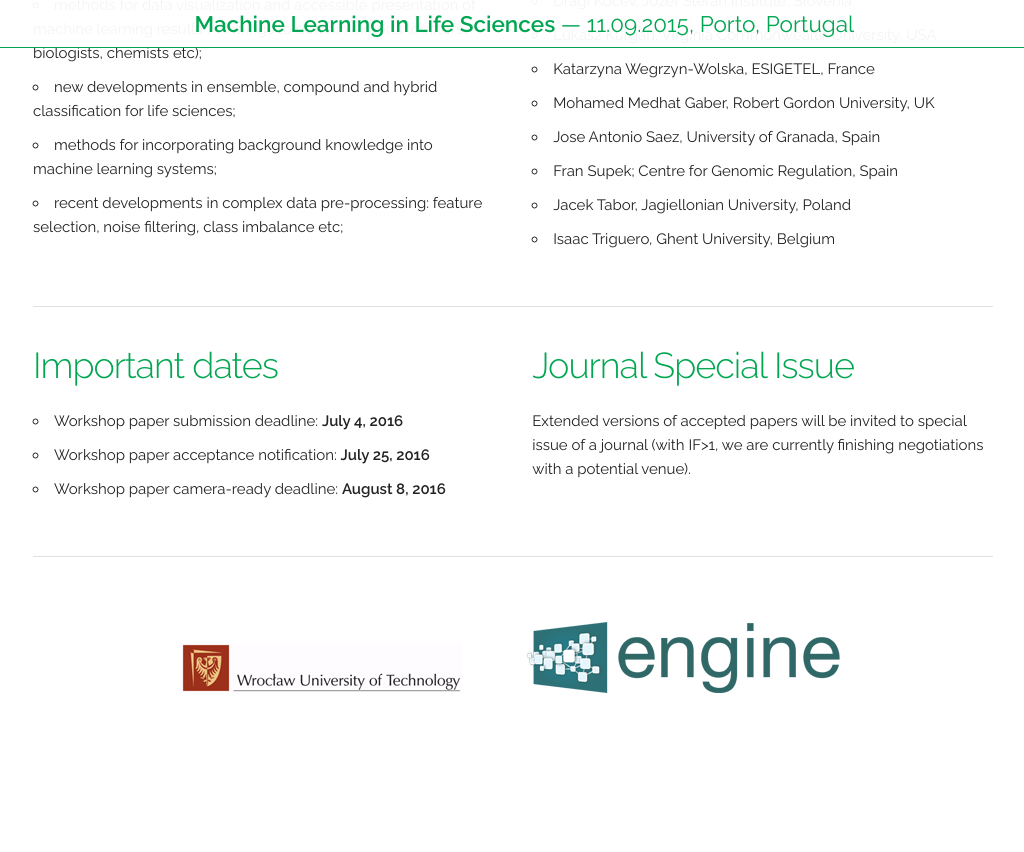
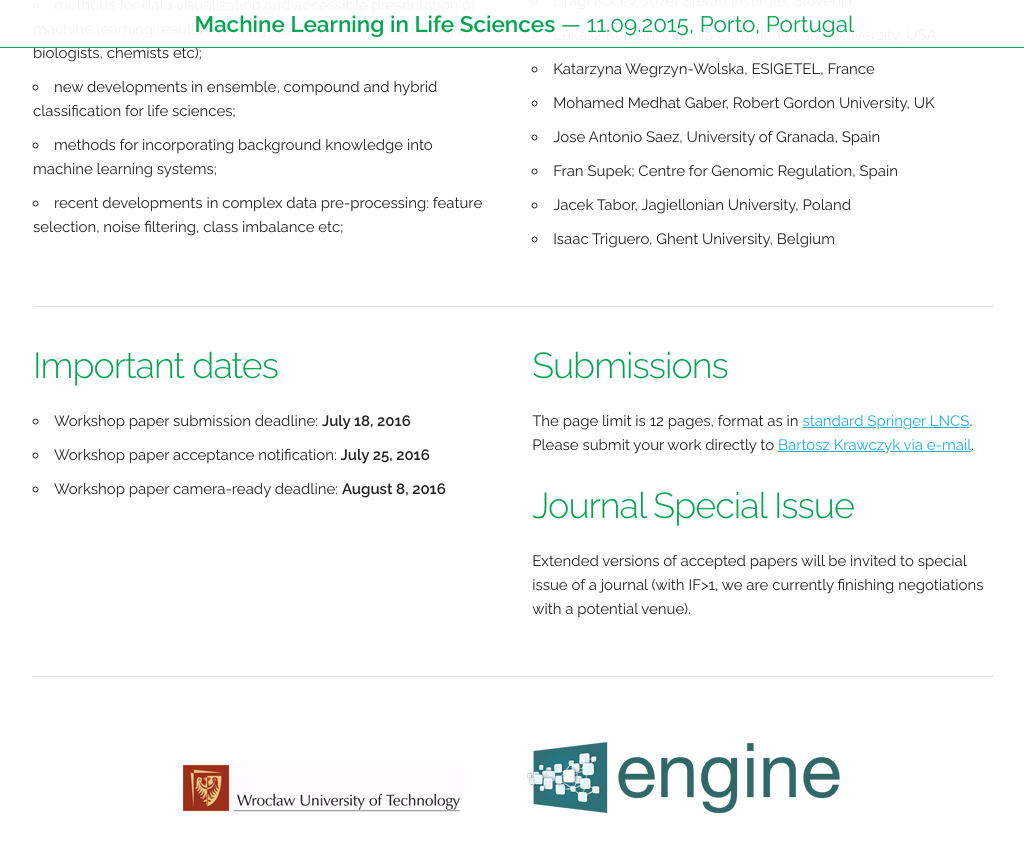
Before and after one commit to caprikssk/caprikssk.github.io, a Jekyll site: the page built from index.html, in a window 1280 px wide and 900 px high, scrolled down 1593 px. Shown: the top 852 px of the window, without its empty margins (127-1151 px from the left). Built offline with Jekyll 4.4.1, drawn with Linux system fonts in a browser that asks for light colours; nearby versions of some CDN libraries; before the commit the page ends 2373 px from its top, so only the background shows below that.

Commit message:
Submissions.

```diff
--- a/_data/db.json
+++ b/_data/db.json
@@ -32,6 +32,12 @@
   ],
   "sections": [
     {
+      "title": "Submissions",
+      "body": [
+        "The page limit is 12 pages, format as in <a href='https://www.springer.com/computer/lncs?SGWID=0-164-6-793341-0'>standard Springer LNCS</a>. Please submit your work directly to <a href='mailto:bartosz.krawczyk@pwr.edu.pl'>Bartosz Krawczyk via e-mail</a>."
+      ]
+    },
+    {
       "title": "Journal Special Issue",
       "body": [
         "Extended versions of accepted papers will be invited to special issue of a journal (with IF>1, we are currently finishing negotiations with a potential venue)."
@@ -61,7 +67,7 @@
   ],
   "dates": [
     {
-      "date": "July 4, 2016",
+      "date": "July 18, 2016",
       "description": "Workshop paper submission deadline"
     },
     {
```
